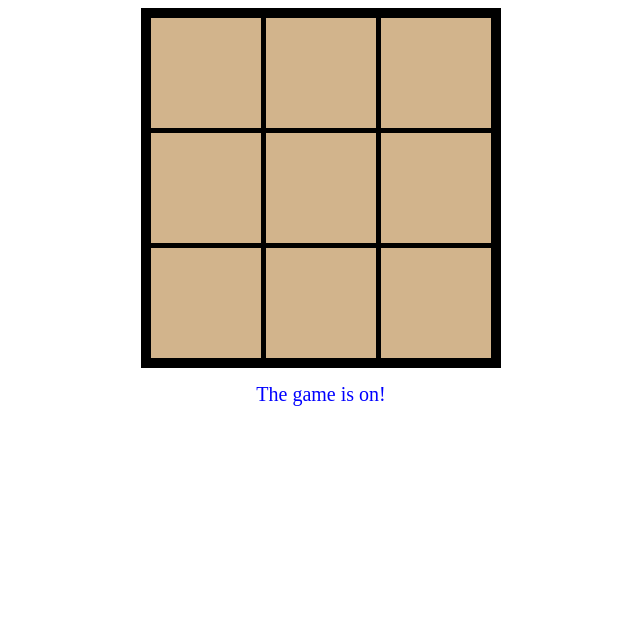
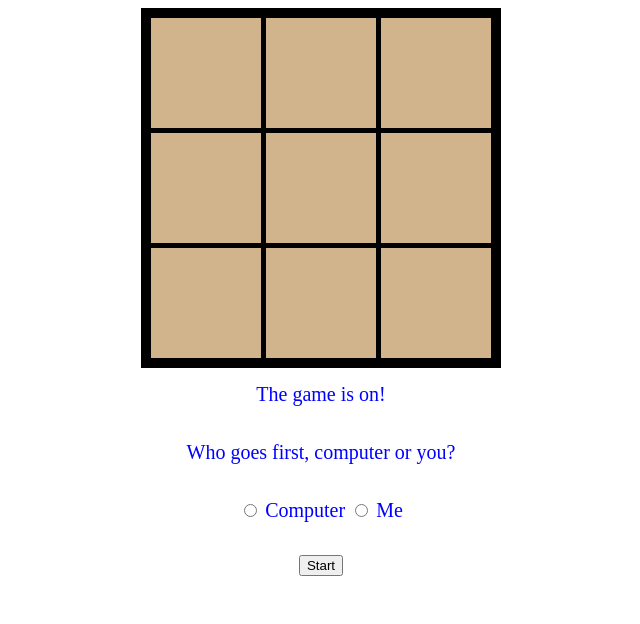
Before and after one commit to litholight/MCTS-tictactoe, a plain HTML site: page index.html in a window 1280 px wide. Shown: the whole page, without its empty margins (319-959 px from the left). Drawn offline with Linux system fonts and the light colour scheme.

Commit message:
Added radio buttons, who goes first?

```diff
--- a/game.js
+++ b/game.js
@@ -31,7 +31,7 @@ function evalMovesTaken(currentMove, player) {
     if (turn < 9) {
       compMove();
     } else {
-      document.getElementById("gameResult").innerHTML = "The game was a draw!";
+      document.getElementById("gameResult").innerHTML = "The game is a draw!";
     }
   }
   if (player === "O") {
--- a/index.html
+++ b/index.html
@@ -31,6 +31,24 @@
         </td>
     </table>
     <div id="gameResult">The game is on!<div>
+
+    <form>
+    <p>Who goes first, computer or you?</p>
+    <div>
+      <input type="radio" id="computer"
+       name="game" value="computer">
+      <label for="computer">Computer</label>
+
+      <input type="radio" id="me"
+       name="game" value="me">
+      <label for="contactChoice2">Me</label>
+
+    </div>
+    <div>
+      <button type="submit">Start</button>
+    </div>
+    </form>
+
     <script src="game.js" charset="utf-8"></script>
   </body>
 </html>
```
